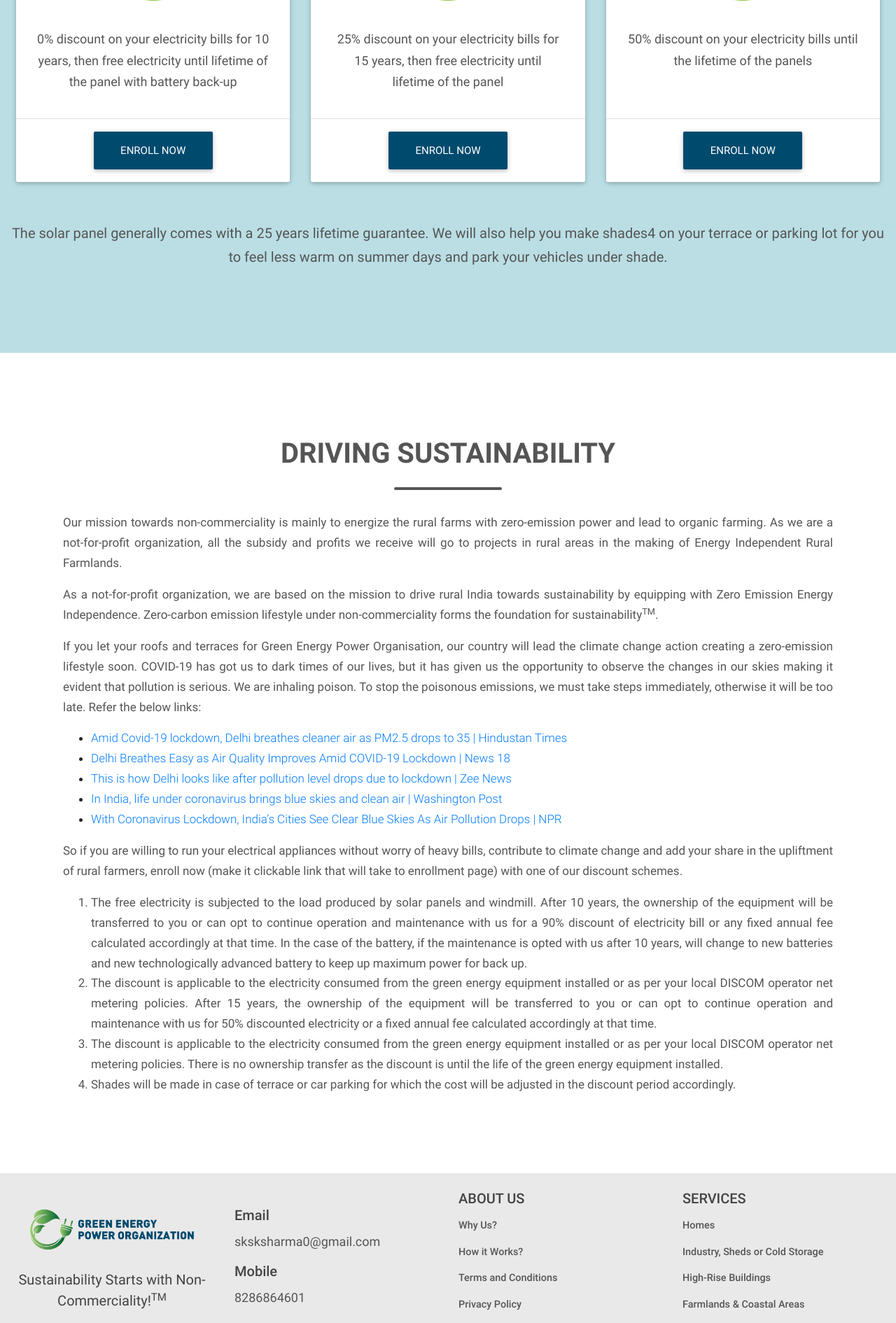
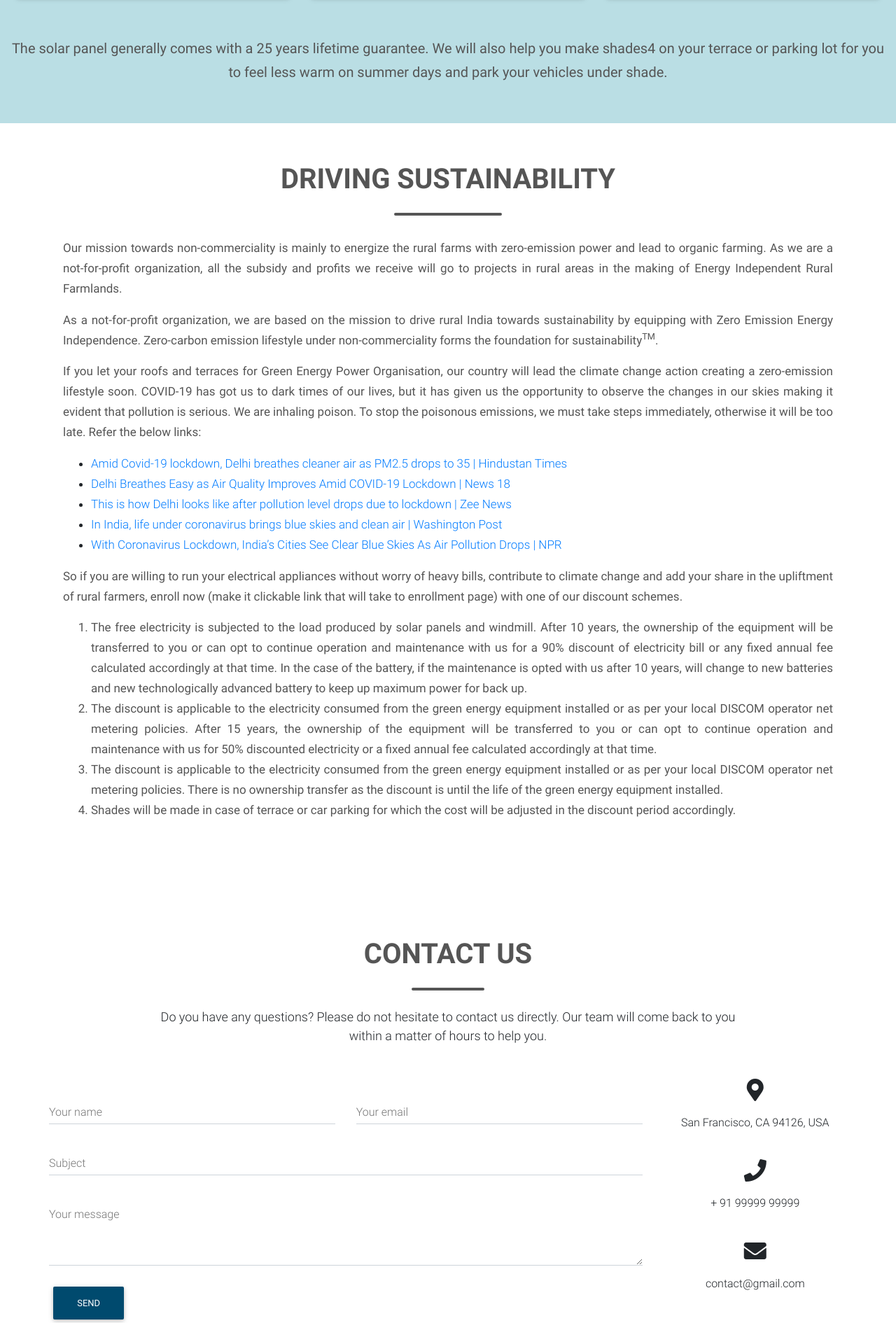
Before and after one commit to itsumeet27/green-energy-power, a PHP site: page / in a window 1280 px wide. Shown: the part 2174-4064 px from the top of the page at 70% size. Run offline with PHP 8.4, Linux system fonts and the light colour scheme; some libraries are stand-ins or nearby versions.

Commit message:
Recommended Changes

```diff
--- a/contact.php
+++ b/contact.php
@@ -5,7 +5,6 @@
   </div>
 
   <section class="container">
-  	<!--Section: Contact v.2-->
 	<section class="mb-4 mt-5">
 
 	    <h2 class="h2-responsive text-center pb-4 font-weight-bold" style="color: #555">CONTACT US</h2>
--- a/enrollment.php
+++ b/enrollment.php
@@ -60,7 +60,7 @@
   	<section class="container-fluid py-5 mb-5">
 	  	<div class="row">
 	  		<div class="col-lg-6 col-md-6 col-sm-12 col-xs-12" style="width: 100%;">
-	  			<h3 class="h3-responsive mb-4 font-weight-bold" style="color: #555">Go through our Terms and Conditons!</h3>
+	  			<h3 class="h3-responsive mb-4 font-weight-bold" style="color: #555">Go through our Terms and Conditions!</h3>
 	  			<iframe src="docs/Terms and Conditions.pdf" style="width: 100%; height: 100%"></iframe>
 	  		</div>
 	  		<div class="col-lg-6 col-md-6 col-sm-12 col-xs-12">
--- a/includes/footer.php
+++ b/includes/footer.php
@@ -17,10 +17,10 @@
               <div class="row">
                 <div class="col-lg-6 col-md-6 col-sm-12 col-xs-12">
                   <img class="img-fluid" src="img/Logo Design.png">
-                  <p class="lead" style="font-weight: 400;color: #444">Sustainability Starts with Non-Commerciality!<sup>TM</sup></p>
+                  <!-- <p class="lead" style="font-weight: 400;color: #444">Sustainability Starts with Non-Commerciality!<sup>TM</sup></p> -->
                 </div>
                 <div class="col-lg-6 col-md-6 col-sm-12 col-xs-12">
-                  <div class="contact pt-4">
+                  <div class="contact">
                     <h5 class="h5-responsive text-justify" style="font-weight: 500;color: #444">Email</h5>
                     <a class="float-left mt-1" href="mailto:sksksharma0@gmail.com" style="font-size: 18px;color: #555;font-weight: 400">sksksharma0@gmail.com</a>
                     <h5 class="h5-responsive pt-5 text-justify" style="font-weight: 500;color: #444">Mobile</h5>
@@ -70,7 +70,7 @@
 
       <!--Copyright-->
       <div class="page-footer footer-copyright py-3 white-text" style="font-weight: 400">
-        © Green Energy Power 2020
+        © Green Energy Power Organization 2020
       </div>
       <!--/.Copyright-->
 
--- a/includes/header.php
+++ b/includes/header.php
@@ -91,7 +91,7 @@
     <div class="container">
 
       <a class="navbar-brand" href="#">
-        <img src="img/Logo Design.png" height="80" alt="Green Energy Power Organization">
+        <img src="img/Logo Design.png" height="100" alt="Green Energy Power Organization">
       </a>
 
       <!-- Collapse -->
@@ -112,7 +112,7 @@
             <a class="nav-link dropdown-toggle" id="about" data-toggle="dropdown" aria-haspopup="true" aria-expanded="false">About</a>
             <div class="dropdown-menu dropdown-primary" aria-labelledby="about">
               <a class="dropdown-item" href="about-us.php">About Us</a>
-              <a class="dropdown-item" href="how-it-works.php">How it Works?</a>
+              <a class="dropdown-item" href="how-it-works.php">How it Works</a>
               <a class="dropdown-item" href="why-us.php">Why Us?</a>
             </div>
           </li>
@@ -120,7 +120,7 @@
             <a class="nav-link" href="services.php">Services</a>
           </li>
           <li class="nav-item">
-            <a class="nav-link" href="contact.php">Contact</a>
+            <a class="nav-link" href="./#contact-us">Contact</a>
           </li>
         </ul>
 
--- a/index.php
+++ b/index.php
@@ -50,20 +50,18 @@
   <div class="">
     <div class="text-center py-5 px-3">
       <h2 class="mb-4 h2-responsive">
-        <strong>Sustainability Starts with Non-Commerciality!<sup>TM</sup></strong>
+        <strong>Sustainability Starts with Non-Commerciality!</strong><sup>TM</sup>
       </h2>
 
       <p class="lead p-responsive">
         <strong>Paving the Way for Climate Change Action & Zero-Emission Lifestyle by Switching to Green Energy</strong>
       </p>
 
-      <a target="_blank" href="enrollment.php" class="btn btn-outline-black btn-lg">Enroll Now
-        <i class="fas fa-edit ml-2"></i>
-      </a>
+      <a href="enrollment.php" class="btn" target="_blank" style="background: #004a6e; color: #fff">ENROLL NOW</a>
     </div>
 
     <!--Section: Our Mission-->
-      <section style="padding: 8em 0em" class="container">
+      <section style="padding: 2em 0em" class="container">
 
         <!--Grid row-->
         <div class="row wow fadeIn">
@@ -100,7 +98,7 @@
     <!--Section: Our Mission-->
 
     <!--Section: Our Scheme-->
-      <section style="padding: 6em 0em;background-color: #00869b45" class="container-fluid mx-0">
+      <section style="padding: 2em 0em;background-color: #00869b45" class="container-fluid mx-0">
 
         <h1 class="h1-responsive text-center my-4 font-weight-bold" style="color: #555">OUR SCHEME</h1>
         <hr class="my-4" style="width: 100px;border-color: #555;border-width: 2px;border-radius:20px;border-style: solid;">
@@ -168,7 +166,7 @@
     <!--Section: Our Scheme-->
 
     <!--Section: Driving Sustainavility-->
-      <section class="container"style="padding: 6em 1.25em;">
+      <section class="container"style="padding: 2em 1.25em;">
         <h1 class="h1-responsive text-center my-4 font-weight-bold" style="color: #555">DRIVING SUSTAINABILITY</h1>
         <hr class="my-4" style="width: 150px;border-color: #555;border-width: 2px;border-radius:20px;border-style: solid;">
         <p class="text-justify pt-2" style="font-weight: 400;color: #555;line-height: 1.7em;font-size: 17px;">
@@ -207,6 +205,98 @@
       </section>
     <!--Section: Driving Sustainavility-->
 
+    <!-- Section: Contact form -->
+      <section style="padding: 6em 0em;" class="container" id="contact-us">
+
+        <h1 class="h1-responsive text-center my-4 font-weight-bold" style="color: #555">CONTACT US</h1>
+        <hr class="my-4" style="width: 100px;border-color: #555;border-width: 2px;border-radius:20px;border-style: solid;">
+        <p class="text-center w-responsive mx-auto mb-5" style="font-size: 18px">Do you have any questions? Please do not hesitate to contact us directly. Our team will come back to you within a matter of hours to help you.</p>
+
+        <section class="mb-4 mt-5">
+          <div class="row">
+              <div class="col-md-9 mb-md-0 mb-5">
+                  <form id="contact-form" name="contact-form" action="mail.php" method="POST">
+                      <div class="row">
+                          <div class="col-md-6">
+                              <div class="md-form mb-0">
+                                  <input type="text" id="name" name="name" class="form-control">
+                                  <label for="name" class="">Your name</label>
+                              </div>
+                          </div>
+                          <div class="col-md-6">
+                              <div class="md-form mb-0">
+                                  <input type="text" id="email" name="email" class="form-control">
+                                  <label for="email" class="">Your email</label>
+                              </div>
+                          </div>
+                      </div>
+                      <div class="row">
+                          <div class="col-md-12">
+                              <div class="md-form mb-0">
+                                  <input type="text" id="subject" name="subject" class="form-control">
+                                  <label for="subject" class="">Subject</label>
+                              </div>
+                          </div>
+                      </div>
+                      <div class="row">
+                          <div class="col-md-12">
+
+                              <div class="md-form">
+                                  <textarea type="text" id="message" name="message" rows="2" class="form-control md-textarea"></textarea>
+                                  <label for="message">Your message</label>
+                              </div>
+                          </div>
+                      </div>
+                  </form>
+                  <div class="text-center text-md-left">
+                      <a class="btn" onclick="validateForm();" style="background: #004a6e; color: #fff">Send</a>
+                  </div>
+                  <div class="status"></div>
+              </div>
+              <div class="col-md-3 text-center">
+                  <ul class="list-unstyled mb-0">
+                      <li><i class="fas fa-map-marker-alt fa-2x"></i>
+                          <p class="pt-3">San Francisco, CA 94126, USA</p>
+                      </li>
+
+                      <li><i class="fas fa-phone mt-4 fa-2x"></i>
+                          <p class="pt-3">+ 91 99999 99999</p>
+                      </li>
+
+                      <li><i class="fas fa-envelope mt-4 fa-2x"></i>
+                          <p class="pt-3">contact@gmail.com</p>
+                      </li>
+                  </ul>
+              </div>
+          </div>
+        </section>
+      </section>
+    <!-- Section: Contact form -->
+
   </div>
+  <script type="text/javascript">
+    function validateForm() {
+      document.getElementById('status').innerHTML = "Sending...";
+      formData = {
+        'name'     : $('input[name=name]').val(),
+        'email'    : $('input[name=email]').val(),
+        'subject'  : $('input[name=subject]').val(),
+        'message'  : $('textarea[name=message]').val()
+      };
+      $.ajax({
+        url : "mail.php",
+        type: "POST",
+        data : formData,
+        success: function(data, textStatus, jqXHR){
+          $('#status').text(data.message);
+          if (data.code) //If mail was sent successfully, reset the form.
+          $('#contact-form').closest('form').find("input[type=text], textarea").val("");
+        },
+        error: function (jqXHR, textStatus, errorThrown){
+          $('#status').text(jqXHR);
+        }
+      });
+    }
+  </script>
 
 <?php include('includes/footer.php'); ?>
```
Also changed, not shown: services.php (+13 -13 lines), img/Infographic-1.jpg (added), img/Infographic.jpg.
